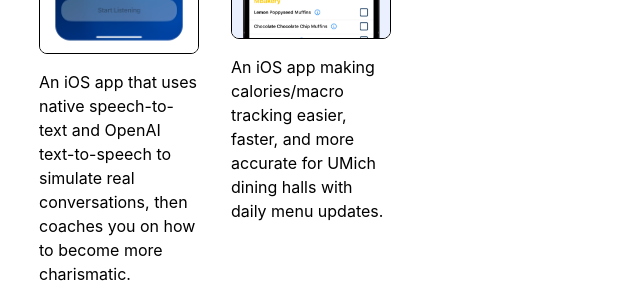
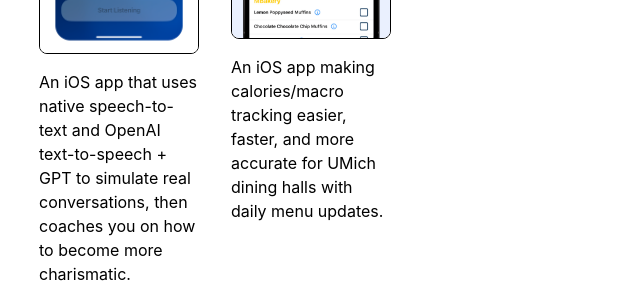
Before and after one commit to pattersongrant/personal-site, a Next.js app in the folder my-sitev2/: page /portfolio in a window 1280 px wide. Shown: the part 651-952 px from the top of the page, without its empty margins (313-953 px from the left). Built offline with nearby package versions, Linux system fonts and the light colour scheme.

Commit message:
gpt text

```diff
--- a/my-sitev2/app/portfolio/page.tsx
+++ b/my-sitev2/app/portfolio/page.tsx
@@ -15,7 +15,7 @@ export default function Portfolio() {
           <p className="mb-4 text-sm text-neutral-600 dark:text-neutral-400">8.8M+ TikTok views · 200+ downloads · $174 MRR</p>
           <img src="cmaxlogo.png" alt="Charismax logo" className="w-16 h-16 object-cover rounded-lg border border-black dark:border-white mb-3" />
           <img src="charismax.png" alt="Charismax App Store screenshot" className="w-40 rounded-lg border border-black dark:border-white" />
-          <p className="mt-4">An iOS app that uses native speech-to-text and OpenAI text-to-speech to simulate real conversations, then coaches you on how to become more charismatic.</p>
+          <p className="mt-4">An iOS app that uses native speech-to-text and OpenAI text-to-speech + GPT to simulate real conversations, then coaches you on how to become more charismatic.</p>
         </div>
         <div className="mr-8 mb-8 w-40">
           <h2 className="font-medium text-xl">M-Cals</h2>
```
